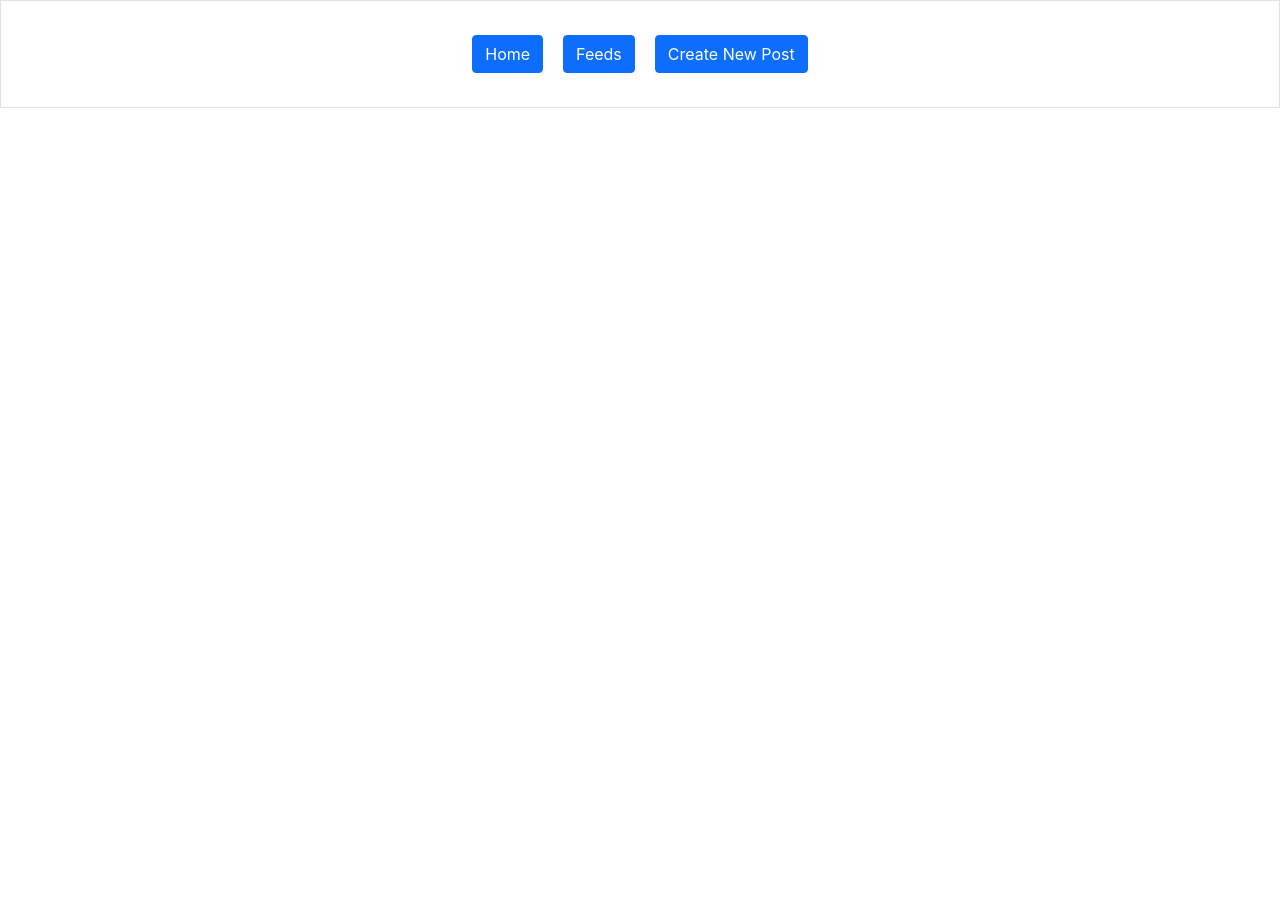
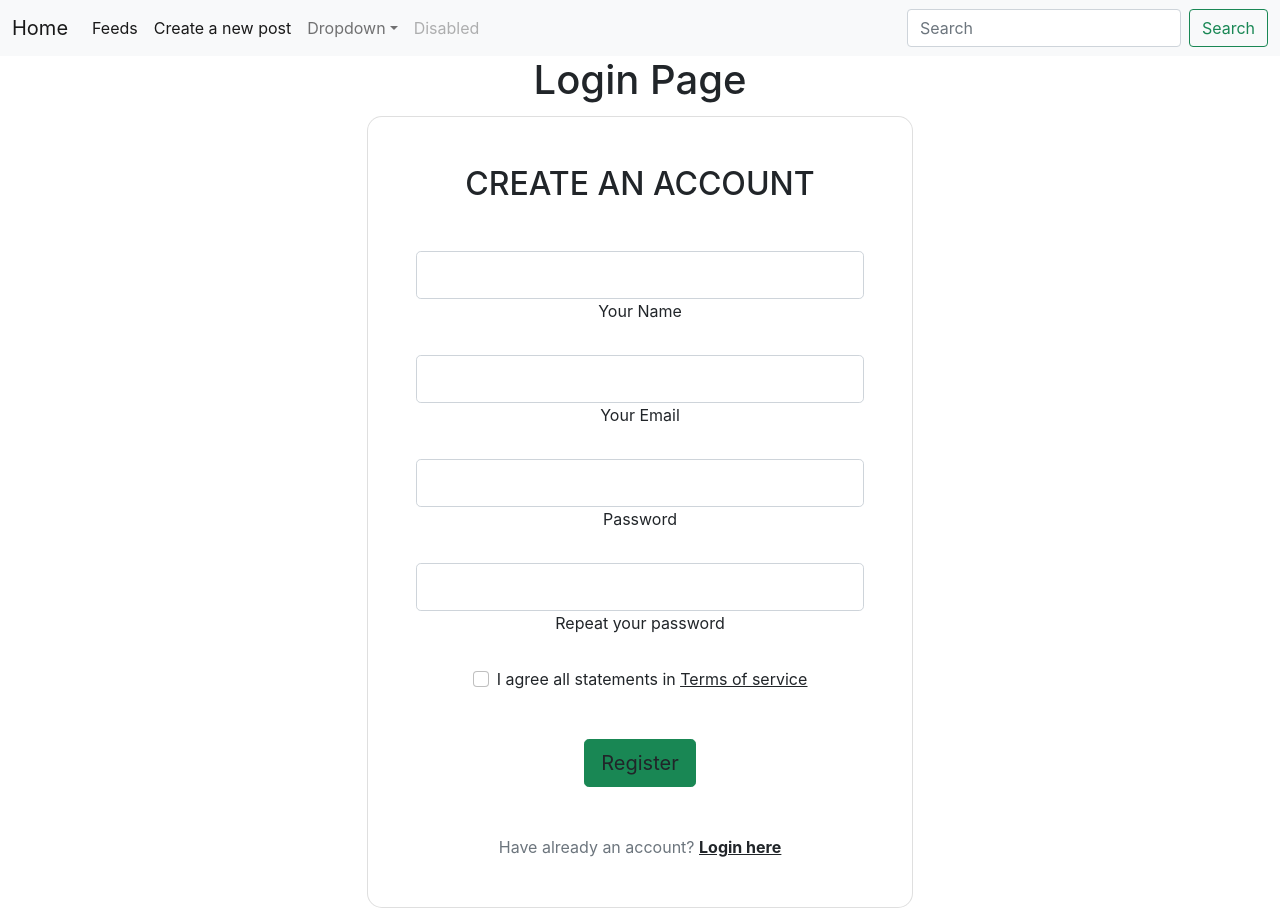
Before and after one commit to sumitsingh-ara/Social_Sharing_App, a React (Create React App) app in the folder frontEnd/: page /login in a window 1280 px wide. Before the commit the page ends 800 px from the top, so only its background shows below. Built offline with nearby package versions, Linux system fonts and the light colour scheme.

Commit message:
Structured the files

```diff
--- a/frontEnd/package.json
+++ b/frontEnd/package.json
@@ -19,7 +19,7 @@
     "web-vitals": "^2.1.4"
   },
   "scripts": {
-    "server": "json-server --watch db.json --port 7448",
+    "server": "json-server --watch db.json --port 7449",
     "start": "react-scripts start",
     "build": "react-scripts build",
     "test": "react-scripts test",
--- a/frontEnd/src/App.js
+++ b/frontEnd/src/App.js
@@ -1,11 +1,11 @@
 import './App.css';
-import {TodosRoutes} from './components/Todos/TodosRoutes';
+import {AllRoutes} from './components/All/AllRoutes';
 import {Navbar} from './components/All/Navbar'
 function App() {
   return (
     <div className="App">
       <Navbar/>
-     <TodosRoutes/>
+     <AllRoutes/>
     </div>
   );
 }
--- a/frontEnd/src/Redux/Auth/action.js
+++ b/frontEnd/src/Redux/Auth/action.js
@@ -1 +1,10 @@
 import * as types from "./actionTypes";
+
+
+export const logout =() => {
+    localStorage.setItem('isAuth',false);
+    localStorage.setItem('token',null);
+    return{
+        type:types.LOGOUT
+    }
+}
--- a/frontEnd/src/Redux/Auth/actionTypes.js
+++ b/frontEnd/src/Redux/Auth/actionTypes.js
@@ -1,3 +1,4 @@
 export const LOGIN_SUCCESS = 'LOGIN_SUCCESS';
 export const LOGIN_FAILURE = 'LOGIN_FAILURE';
 export const LOGIN_LOADING = 'LOGIN_LOADING';
+export const LOGOUT= 'LOGOUT';
--- a/frontEnd/src/Redux/Auth/reducer.js
+++ b/frontEnd/src/Redux/Auth/reducer.js
@@ -28,6 +28,13 @@ export const authReducer =(state = initState, { type, payload })=>{
                 loading: false,
                 error:true
             }
+        case types.LOGOUT:
+            return{
+                isAuth:false,
+                loading: false,
+                token:null,
+                error:false
+            }
         default:
             return state
     }
--- a/frontEnd/src/Redux/store.js
+++ b/frontEnd/src/Redux/store.js
@@ -6,10 +6,11 @@ import {
 } from "redux";
 import thunk from "redux-thunk";
 import { todosReducer } from "./Todo/reducer";
-
+import {authReducer} from "./Auth/reducer";
 
 const rootReducer = combineReducers({
     todos:todosReducer,
+    auth:authReducer
 })
 
 export const store = createStore(
--- a/frontEnd/src/components/Todos/TodosRoutes.jsx
+++ b/frontEnd/src/components/All/AllRoutes.jsx
@@ -1,16 +1,19 @@
 import {Routes,Route} from "react-router-dom";
-import {Todos} from './Todos';
-import { TodoSingle } from "./TodoSingle";
-import {TodosInput} from "./TodosInput";
-import {TodosLists} from "./TodosLists";
-export const TodosRoutes = () =>{
+import {Todos} from '../Todos/Todos';
+import { TodoSingle } from "../Todos/TodoSingle";
+import {TodosInput} from "../Todos/TodosInput";
+import {TodosLists} from "../Todos/TodosLists";
+import {Login} from "../Auth/Login";
+export const AllRoutes = () =>{
     return(
         <>
         <Routes>
             <Route path='/' element={<Todos/>}></Route>
+            <Route path="/login" element={<Login/>}></Route>
             <Route path='/todosInput' element={<TodosInput/>}></Route>
             <Route path='/todosList' element={<TodosLists/>}></Route>
             <Route path='/todoSingle/:id' element={<TodoSingle/>}></Route>
+
         </Routes>
         </>
     )
--- a/frontEnd/src/components/All/Navbar.jsx
+++ b/frontEnd/src/components/All/Navbar.jsx
@@ -1,22 +1,53 @@
-import {Link} from "react-router-dom";
+import {Link,Navigate} from "react-router-dom";
+import {useSelector,useDispatch} from "react-redux";
+import {logout} from "../../Redux/Auth/action";
 export const Navbar = () => {
+  const {isAuth}= useSelector((store) => store.auth);
+  const dispatch = useDispatch();
   const nav =[
-    {id:1,title:"Home",to:"/"},
-    {id:2,title:"Feeds",to:"/todosList"},
-    {id:3,title:"Create New Post",to:"/todosInput"},
-    // {id:4,title:isAuth?"Logout":"Login",to:"/login",method:function(){
-    //     // if(isAuth){
-    //     //     setIsAuth(false);
-    //     //     setToken(null);
-    //     // }
-    //     // if(!isAuth) <Navigate to={"/login"}/>
-    // }},
+    {id:4,title:isAuth?"Logout":"Login",to:"/login",method:function(){
+        if(isAuth){
+            dispatch(logout())
+        }
+        if(!isAuth) <Navigate to={"/login"}/>
+    }},
 ]
     return(
-      <div className="container-fluid border p-4">
-        {nav.map((e)=>(
-        <Link className="btn btn-primary" onClick={e.method?e.method:""} style={{margin:"10px"}} key={e.id} to={e.to}>{e.title}</Link>
-    ))}
-      </div>
+        <nav className="navbar navbar-expand-lg navbar-light bg-light">
+  <div className="container-fluid">
+    <Link to="/" className="navbar-brand">Home</Link>
+    <button className="navbar-toggler" type="button" data-bs-toggle="collapse" data-bs-target="#navbarSupportedContent" aria-controls="navbarSupportedContent" aria-expanded="false" aria-label="Toggle navigation">
+      <span className="navbar-toggler-icon"></span>
+    </button>
+    <div className="collapse navbar-collapse" id="navbarSupportedContent">
+      <ul className="navbar-nav me-auto mb-2 mb-lg-0">
+        <li className="nav-item">
+          <Link to="/todosList" className="nav-link active" aria-current="page">Feeds</Link>
+        </li>
+        <li className="nav-item">
+          <Link to="/todosInput" className="nav-link active">Create a new post</Link>
+        </li>
+        <li className="nav-item dropdown">
+          <Link to="" className="nav-link dropdown-toggle" id="navbarDropdown" role="button" data-bs-toggle="dropdown" aria-expanded="false">
+            Dropdown
+          </Link>
+          <ul className="dropdown-menu" aria-labelledby="navbarDropdown">
+            <li><Link to="" className="dropdown-item">Action</Link></li>
+            <li><Link to="" className="dropdown-item">Another action</Link></li>
+            <li><hr className="dropdown-divider"/></li>
+            <li><Link to="" className="dropdown-item">Something else here</Link></li>
+          </ul>
+        </li>
+        <li className="nav-item">
+          <Link to="" className="nav-link disabled" tabIndex="-1" aria-disabled="true">Disabled</Link>
+        </li>
+      </ul>
+      <form className="d-flex">
+        <input className="form-control me-2" type="search" placeholder="Search" aria-label="Search"/>
+        <button className="btn btn-outline-success" type="submit">Search</button>
+      </form>
+    </div>
+  </div>
+</nav>
     )
 }
--- /dev/null
+++ b/frontEnd/src/components/Auth/Login.jsx
@@ -0,0 +1,64 @@
+
+export const Login = () => {
+    return(
+        <>
+        <h1>Login Page</h1>
+        <section class="vh-100 bg-image"
+  style={{backgroundImage:('https://mdbcdn.b-cdn.net/img/Photos/new-templates/search-box/img4.webp')}}>
+  <div class="mask d-flex align-items-center h-100 gradient-custom-3">
+    <div class="container h-100">
+      <div class="row d-flex justify-content-center align-items-center h-100">
+        <div class="col-12 col-md-9 col-lg-7 col-xl-6">
+          <div class="card" style={{borderRadius: "15px"}}>
+            <div class="card-body p-5">
+              <h2 class="text-uppercase text-center mb-5">Create an account</h2>
+
+              <form>
+
+                <div class="form-outline mb-4">
+                  <input type="text" id="form3Example1cg" class="form-control form-control-lg" />
+                  <label class="form-label" for="form3Example1cg">Your Name</label>
+                </div>
+
+                <div class="form-outline mb-4">
+                  <input type="email" id="form3Example3cg" class="form-control form-control-lg" />
+                  <label class="form-label" for="form3Example3cg">Your Email</label>
+                </div>
+
+                <div class="form-outline mb-4">
+                  <input type="password" id="form3Example4cg" class="form-control form-control-lg" />
+                  <label class="form-label" for="form3Example4cg">Password</label>
+                </div>
+
+                <div class="form-outline mb-4">
+                  <input type="password" id="form3Example4cdg" class="form-control form-control-lg" />
+                  <label class="form-label" for="form3Example4cdg">Repeat your password</label>
+                </div>
+
+                <div class="form-check d-flex justify-content-center mb-5">
+                  <input class="form-check-input me-2" type="checkbox" value="" id="form2Example3cg" />
+                  <label class="form-check-label" for="form2Example3g">
+                    I agree all statements in <a href="#!" class="text-body"><u>Terms of service</u></a>
+                  </label>
+                </div>
+
+                <div class="d-flex justify-content-center">
+                  <button type="button"
+                    class="btn btn-success btn-block btn-lg gradient-custom-4 text-body">Register</button>
+                </div>
+
+                <p class="text-center text-muted mt-5 mb-0">Have already an account? <a href="#!"
+                    class="fw-bold text-body"><u>Login here</u></a></p>
+
+              </form>
+
+            </div>
+          </div>
+        </div>
+      </div>
+    </div>
+  </div>
+</section>
+        </>
+    )
+}
--- a/frontEnd/src/components/Todos/TodosInput.jsx
+++ b/frontEnd/src/components/Todos/TodosInput.jsx
@@ -99,7 +99,7 @@ export const TodosInput = () => {
               className="form-control mb-4"
               rows="8"
               cols={10}
-              maxlength="2000"
+              maxLength="2000"
               placeholder="Enter description here max 2000 characters...."
             ></textarea>
             <input type="submit" className="btn btn-success" value="Post data" />
--- a/frontEnd/src/components/Todos/TodosLists.jsx
+++ b/frontEnd/src/components/Todos/TodosLists.jsx
@@ -27,7 +27,7 @@ export const TodosLists = () => {
       ) : (
         <div className="container-fluid text-center m-auto" id="todoList">
           {data.map((item) => (
-              <div className="card text-center mb-4">
+              <div key={item.id} className="card text-center mb-4">
                 <div className="card-header text-center text-uppercase">{item.title}</div>
                 <div className="card-body">
                   <h5 className="card-title">Special title treatment</h5>
--- a/frontEnd/src/index.js
+++ b/frontEnd/src/index.js
@@ -7,7 +7,7 @@ import { BrowserRouter } from "react-router-dom";
 import axios from "axios";
 import {Provider} from "react-redux";
 import {store} from "./Redux/store"
-axios.defaults.baseURL="http://localhost:7448";
+axios.defaults.baseURL="http://localhost:7449";
 axios.defaults.headers.post["Content-Type"] = "application/json";
 
 const root = ReactDOM.createRoot(document.getElementById("root"));
```
